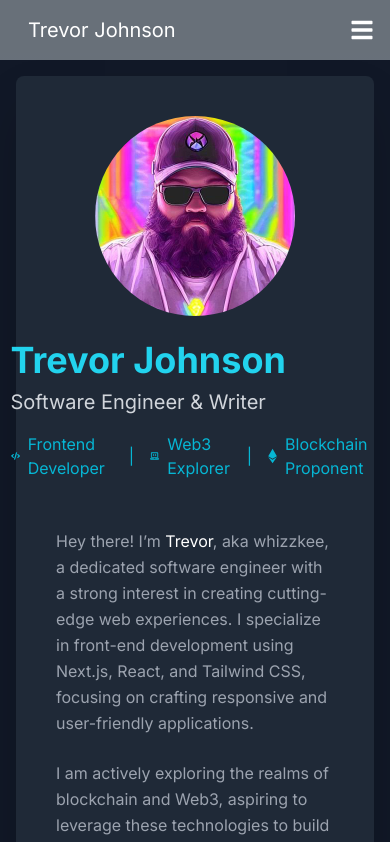
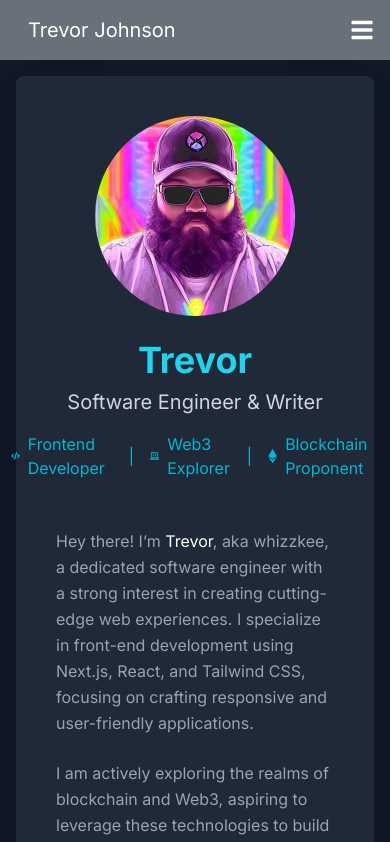
Before and after one commit to whizzkee/whizzkee, a Next.js app: page /about in a window 390 px wide. Shown: the top 842 px of the page. Built offline with nearby package versions, Linux system fonts and the light colour scheme.

Commit message:
update responsiveness

```diff
--- a/app/about/page.jsx
+++ b/app/about/page.jsx
@@ -8,7 +8,7 @@ const AboutPage = () => {
       <Nav />
       <div className="flex flex-col items-center justify-center min-h-screen bg-gray-900 p-4 text-white">
         <div className="w-full max-w-4xl bg-gray-800 p-10 rounded-lg shadow-2xl">
-          <div className="flex flex-col md:flex-row items-center md:justify-between mb-12">
+          <div className="flex flex-col items-center md:flex-row md:items-center md:justify-between mb-12">
             <div className="flex-shrink-0 mb-6 md:mb-0">
               <Image
                 src="/images/aboutImg.jpg"
@@ -18,19 +18,19 @@ const AboutPage = () => {
                 className="rounded-full"
               />
             </div>
-            <div className="md:w-2/3">
-              <h1 className="text-4xl font-bold text-cyan-400 mb-2">
-                Trevor Johnson
+            <div className="sm:w-full md:w-2/3">
+              <h1 className="text-4xl font-bold text-cyan-400 mb-2 text-center sm:text-left">
+                Trevor
               </h1>
-              <h2 className="text-xl text-gray-300 mb-4">
+              <h2 className="text-xl text-gray-300 mb-4 text-center sm:text-left">
                 Software Engineer &amp; Writer
               </h2>
-              <div className="flex items-center text-cyan-500">
+              <div className="flex justify-center md:justify-start items-center text-cyan-500">
                 <FaCode className="mr-2" /> <span>Frontend Developer</span>
                 <span className="mx-4">|</span>
                 <FaLaptopCode className="mr-2" /> <span>Web3 Explorer</span>
                 <span className="mx-4">|</span>
-                <FaEthereum className="mr-2" />{" "}
+                <FaEthereum className="mr-2" />
                 <span>Blockchain Proponent</span>
               </div>
             </div>
--- a/app/page.jsx
+++ b/app/page.jsx
@@ -42,15 +42,16 @@ const HomePage = () => {
         </div>
 
         {/* Central Welcome Card */}
-        <div className="flex flex-col items-center justify-center p-8 bg-sky-950 text-white rounded-lg shadow-xl md:col-start-2 md:col-end-3 md:row-start-2 md:row-end-3 space-y-4">
-          <div className="flex items-center space-x-2 text-2xl">
-            {" "}
-            Welcome to
-            <span className="bg-clip-text text-transparent bg-gradient-to-r from-cyan-400 to-emerald-500 font-bold">
-              &nbsp;whizzkee.xyz
+        <div className="flex flex-col items-center justify-center p-4 md:p-8 bg-sky-950 text-white rounded-lg shadow-xl md:col-start-2 md:col-end-3 md:row-start-2 md:row-end-3 space-y-2 md:space-y-4">
+          <div className="text-center text-xl md:text-2xl">
+            Welcome to&nbsp;
+            <span className="inline-block bg-clip-text text-transparent bg-gradient-to-r from-cyan-400 to-emerald-500 font-bold">
+              whizzkee.xyz
             </span>
           </div>
-          <p className="text-lg">I write stuff and build things</p>{" "}
+          <p className="text-center text-sm md:text-lg">
+            I write stuff and build things
+          </p>
         </div>
 
         {/* About Card */}
```
